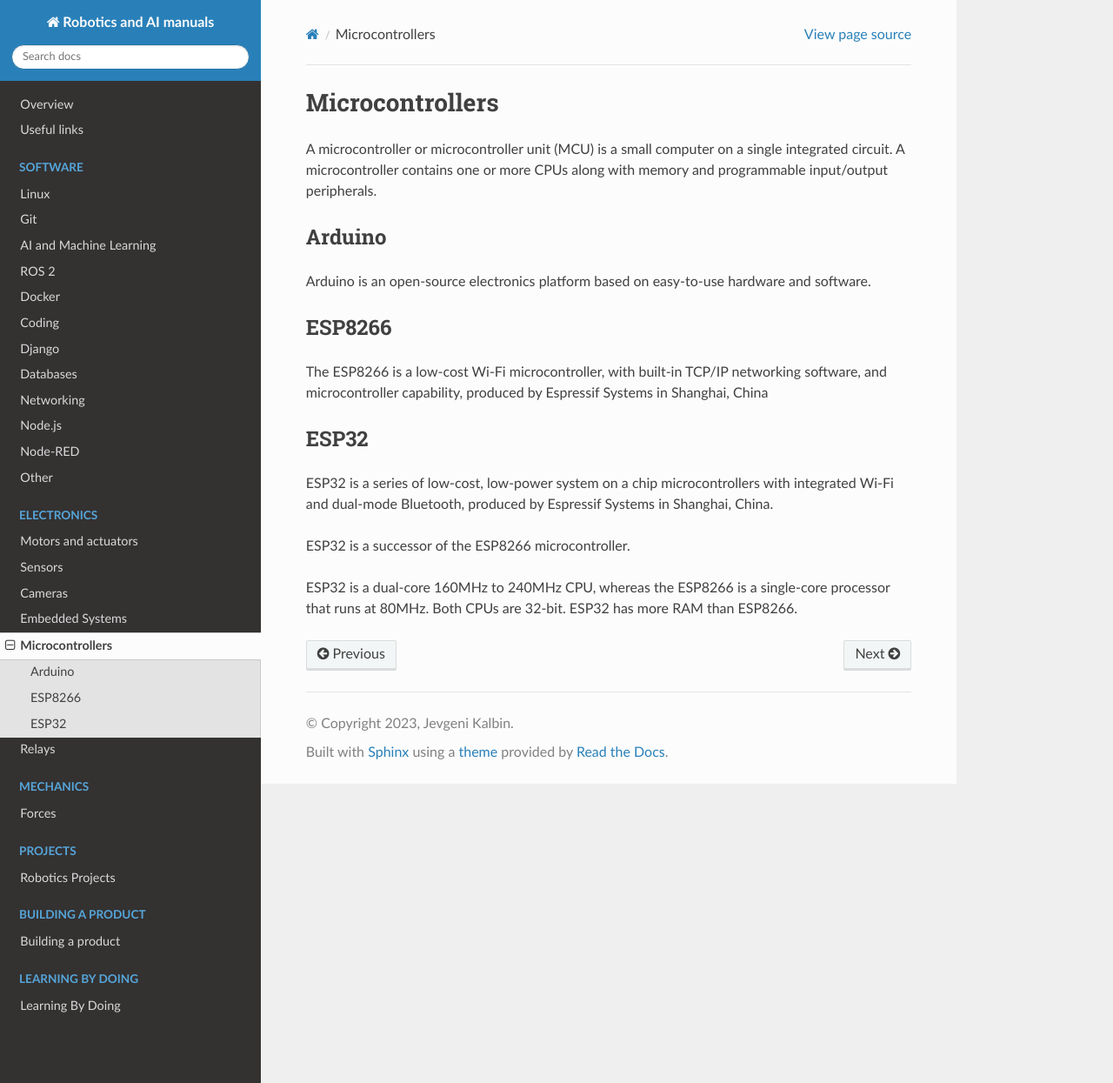
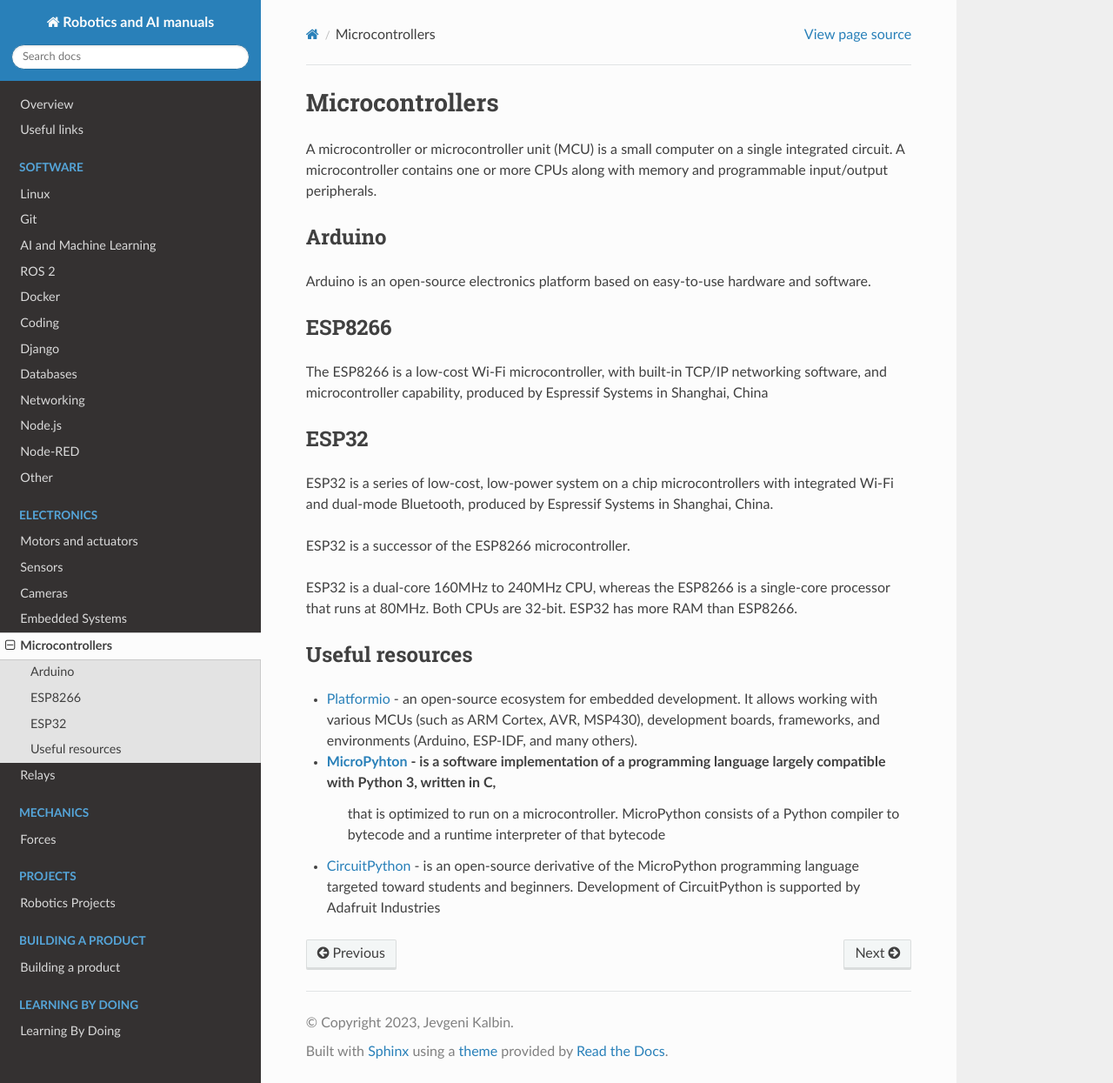
Before and after one commit to jevgenik/manuals, a Sphinx documentation site: the page built from source/files/electronics/microcontrollers/microcontrollers.rst, in a window 1280 px wide and 1245 px high. Shown: the whole window at 87% size. Built offline with Sphinx 7.4.7 and the Read the Docs theme 2.0.0, drawn with Linux system fonts in a browser that asks for light colours.

Commit message:
microcontrollers

```diff
--- a/source/files/electronics/embedded_systems/nvidia.rst
+++ b/source/files/electronics/embedded_systems/nvidia.rst
@@ -7,8 +7,8 @@ Jetson devices carry a Tegra SoC from Nvidia that integrates an ARM architecture
 Jetson is a low-power system and is designed for accelerating machine learning applications
 
 
-Web resources
-===========
+Useful resources
+================
 
 * `Official NVIDIA Jetson page <https://developer.nvidia.com/embedded-computing>`_
 * `Jetson Software Documentation <https://docs.nvidia.com/jetson/>`_
--- a/source/files/electronics/microcontrollers/microcontrollers.rst
+++ b/source/files/electronics/microcontrollers/microcontrollers.rst
@@ -24,3 +24,16 @@ ESP32 is a successor of the ESP8266 microcontroller.
 
 ESP32 is a dual-core 160MHz to 240MHz CPU, whereas the ESP8266 is a single-core processor that runs at 80MHz. Both CPUs are 32-bit.
 ESP32 has more RAM than ESP8266.
+
+
+Useful resources
+================
+
+* `Platformio <https://platformio.org/>`_ - an open-source ecosystem for embedded development. It allows working with various MCUs
+  (such as ARM Cortex, AVR, MSP430), development boards, frameworks, and environments (Arduino, ESP-IDF, and many others).
+
+* `MicroPyhton <https://micropython.org/>`_ - is a software implementation of a programming language largely compatible with Python 3, written in C,
+   that is optimized to run on a microcontroller. MicroPython consists of a Python compiler to bytecode and a runtime interpreter of that bytecode
+
+* `CircuitPython <https://circuitpython.org/>`_ -  is an open-source derivative of the MicroPython programming language targeted toward students and
+  beginners. Development of CircuitPython is supported by Adafruit Industries
```
